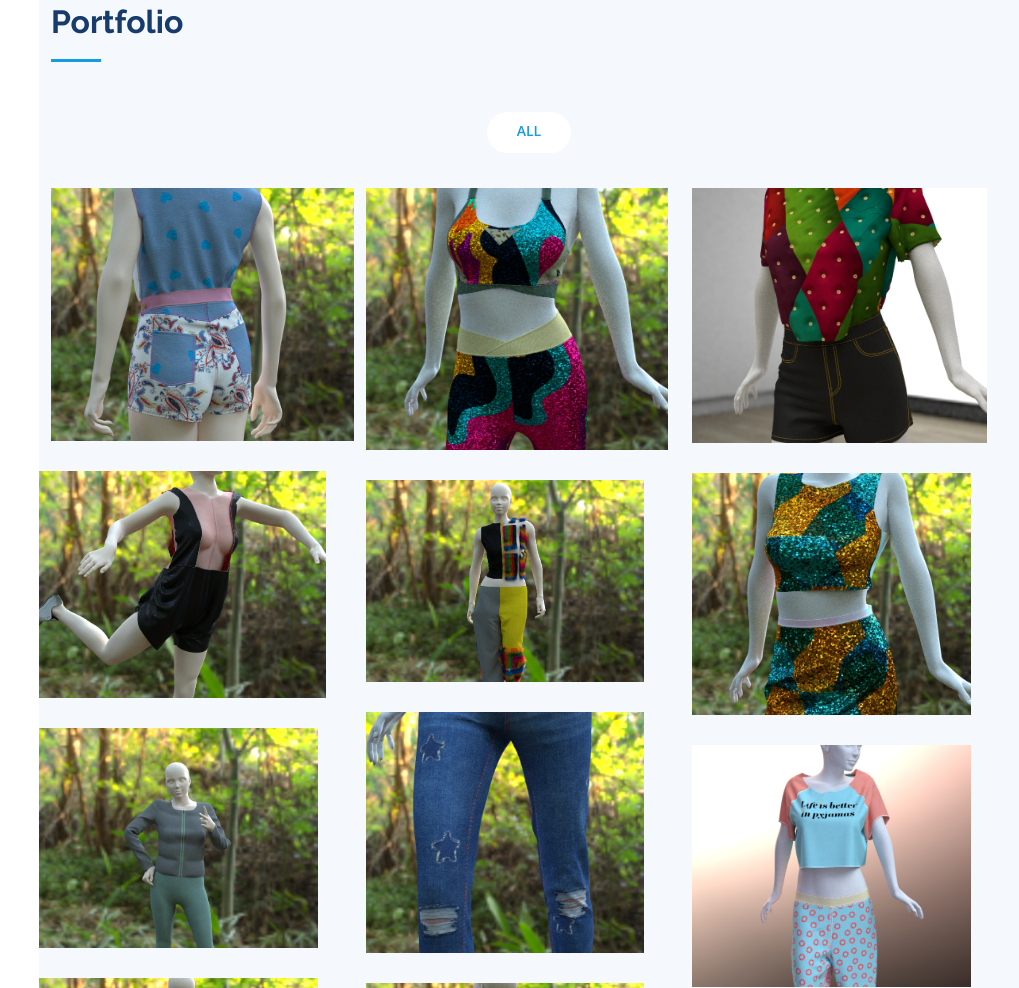
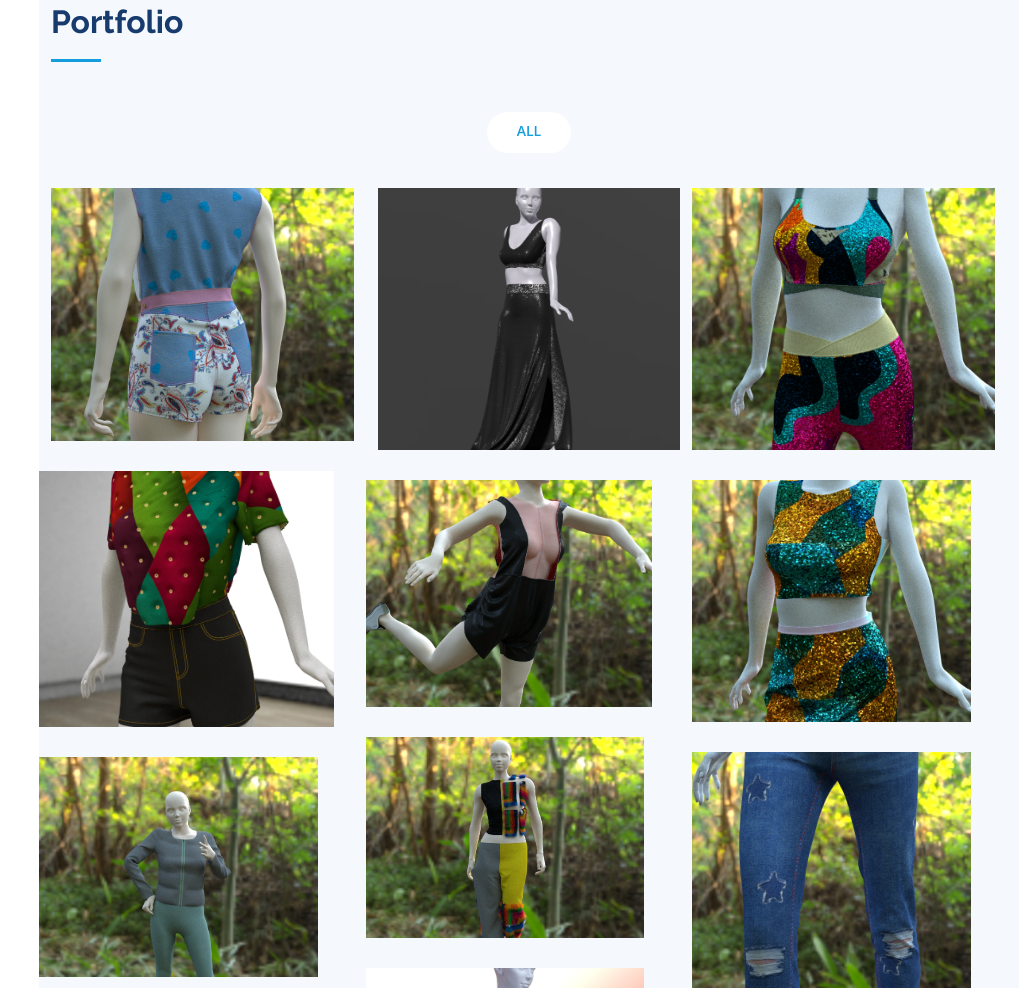
Before and after one commit to mugesamciny/3DFashion, a plain HTML site: page index.html in a window 1280 px wide. Shown: the part 2144-3132 px from the top of the page, without its empty margins (261-1280 px from the left). Drawn offline with nearby package versions, Linux system fonts and the light colour scheme.

Commit message:
Update index.html

```diff
--- a/index.html
+++ b/index.html
@@ -249,6 +249,15 @@
               </div>
             </div>
           </div>
+          <div class="col-lg-4 col-md-6 portfolio-item filter-app">
+            <div class="portfolio-wrap">
+              <img src="assets/img/portfolio/night dress.jpeg" class="img-fluid" alt="">
+              <div class="portfolio-links">
+                <a href="assets/img/portfolio/night dress.jpeg" data-gallery="portfolioGallery" class="portfolio-lightbox" title="Baby back"><i class="bx bx-plus"></i></a>
+
+              </div>
+            </div>
+          </div>
 
           <div class="row portfolio-container" data-aos="fade-up" data-aos-delay="100">
 
```
